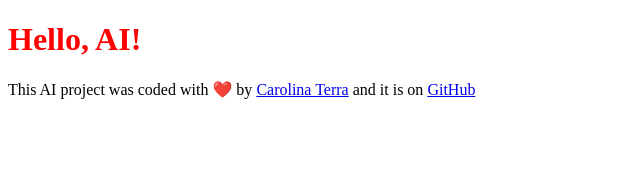
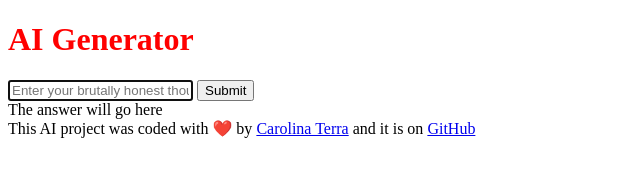
Before and after one commit to carolinastilwell/plus-ai, a plain HTML site: page index.html in a window 1280 px wide. Shown: the whole page, without its empty margins (0-640 px from the left). Drawn offline with nearby package versions, Linux system fonts and the light colour scheme; no server answers.

Commit message:
Added basic HTML structure

```diff
--- a/index.html
+++ b/index.html
@@ -8,7 +8,19 @@
     <script src="https://unpkg.com/axios@1.6.7/dist/axios.min.js"></script>
   </head>
   <body>
-    <h1>Hello, AI!</h1>
+    <h1>AI Generator</h1>
+    <main>
+      <form action="">
+        <input
+          type="text"
+          placeholder="Enter your brutally honest thought"
+          autofocus
+          required
+        />
+        <input type="submit" />
+      </form>
+      <div class="answer">The answer will go here</div>
+    </main>
     <footer>
       This AI project was coded with ❤️ by
       <a href="https://github.com/carolinastilwell" target="_blank"
```
